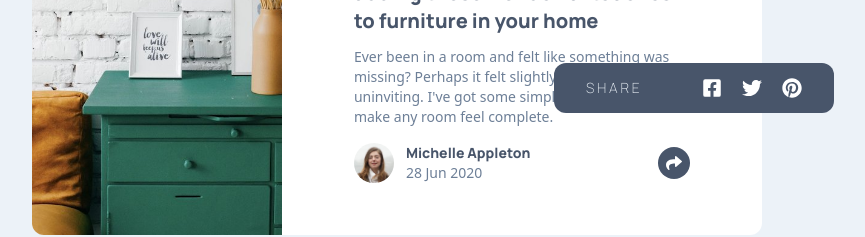
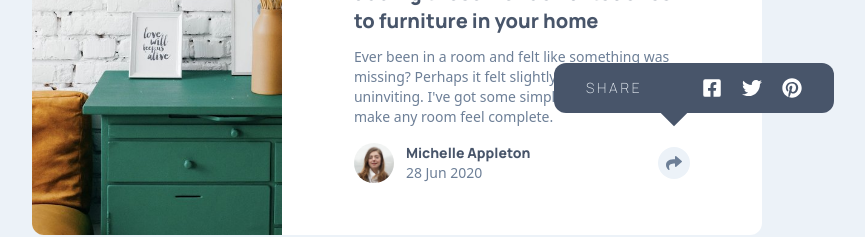
Before and after one commit to gbtan1991/article-preview-component-master, a React (Vite) app: page / in a window 1280 px wide. Both pictures are taken after a click on the button 917 px from the left and 488 px from the top of the page. Shown: the part 325-562 px from the top of the page, without its empty margins (243-1108 px from the left). Built offline with nearby package versions, Linux system fonts and the light colour scheme.

Commit message:
finishing touches in the bubble modal

```diff
--- a/src/component/Card.jsx
+++ b/src/component/Card.jsx
@@ -6,7 +6,7 @@ import { FaShare } from "react-icons/fa";
 
 const Card = () => {
   const [showShare, setShowShare] = useState(false);
-  // const [windowSize, setWindowSize] = useState(window.innerWidth);
+
 
   const toggleShare = () => {
     setShowShare(!showShare);
@@ -47,8 +47,8 @@ const Card = () => {
                 </div>
               </div>
               <button
-                className={`bg-lightGrayishBlue w-8 h-8 rounded-full flex items-center justify-center sm:visible max-sm:z-10 max-sm:absolute top-[13px] right-5
-                ${showShare && "md:bg-veryDarkGrayisBlue md:text-white"}`}
+                className={`bg-lightGrayishBlue text-desaturatedDarkBlue z-50  w-8 h-8 rounded-full flex items-center justify-center max-sm:z-20 max-sm:absolute top-[13px] right-5
+                ${showShare && "bg-grayishBlue text-white sm:bg-lightGrayishBlue sm:text-desaturatedDarkBlue"}`}
                 onClick={toggleShare}
               >
                 <FaShare color="" />
--- a/src/component/Share.jsx
+++ b/src/component/Share.jsx
@@ -14,13 +14,13 @@ const Share = ({ toggleShare, showShare }) => {
   };
 
   return (
-    <div className="absolute right-0 sm:-right-28 top-0 sm:-top-20 h-[60px] w-full  sm:h-[50px] sm:w-[280px]">
+    <div className="absolute right-0 sm:-right-28 top-0 sm:-top-20 h-[60px] w-full  sm:h-[50px] sm:w-[280px] z-10">
       <div className=" px-8 bg-veryDarkGrayisBlue flex items-center justify-between rounded-br-xl rounded-bl-xl sm:rounded-tr-xl sm:rounded-tl-xl w-full h-full sm:absolute sm:w-full">
-        <div className="flex flex-row gap-5 items-center md:justify-between w-full">
+        <div className=" flex flex-row gap-5 items-center md:justify-between w-full overflow-visible">
           <p className="text-lightGrayishBlue font-extralight font-Manrope text-sm ">
             S H A R E
           </p>
-          <div className="flex gap-5">
+          <div className="flex gap-5 ">
             <FaFacebookSquare
               color="#fff"
               size={20}
@@ -28,6 +28,7 @@ const Share = ({ toggleShare, showShare }) => {
             />
             <FaTwitter color="#fff" size={20} className="cursor-pointer" />
             <FaPinterest color="#fff" size={20} className="cursor-pointer" />
+          <div className="bg-veryDarkGrayisBlue absolute invisible sm:visible  w-10 h-10 -z-10 right-[140px] transform rotate-45"></div>
           </div>
         </div>
       </div>
```
